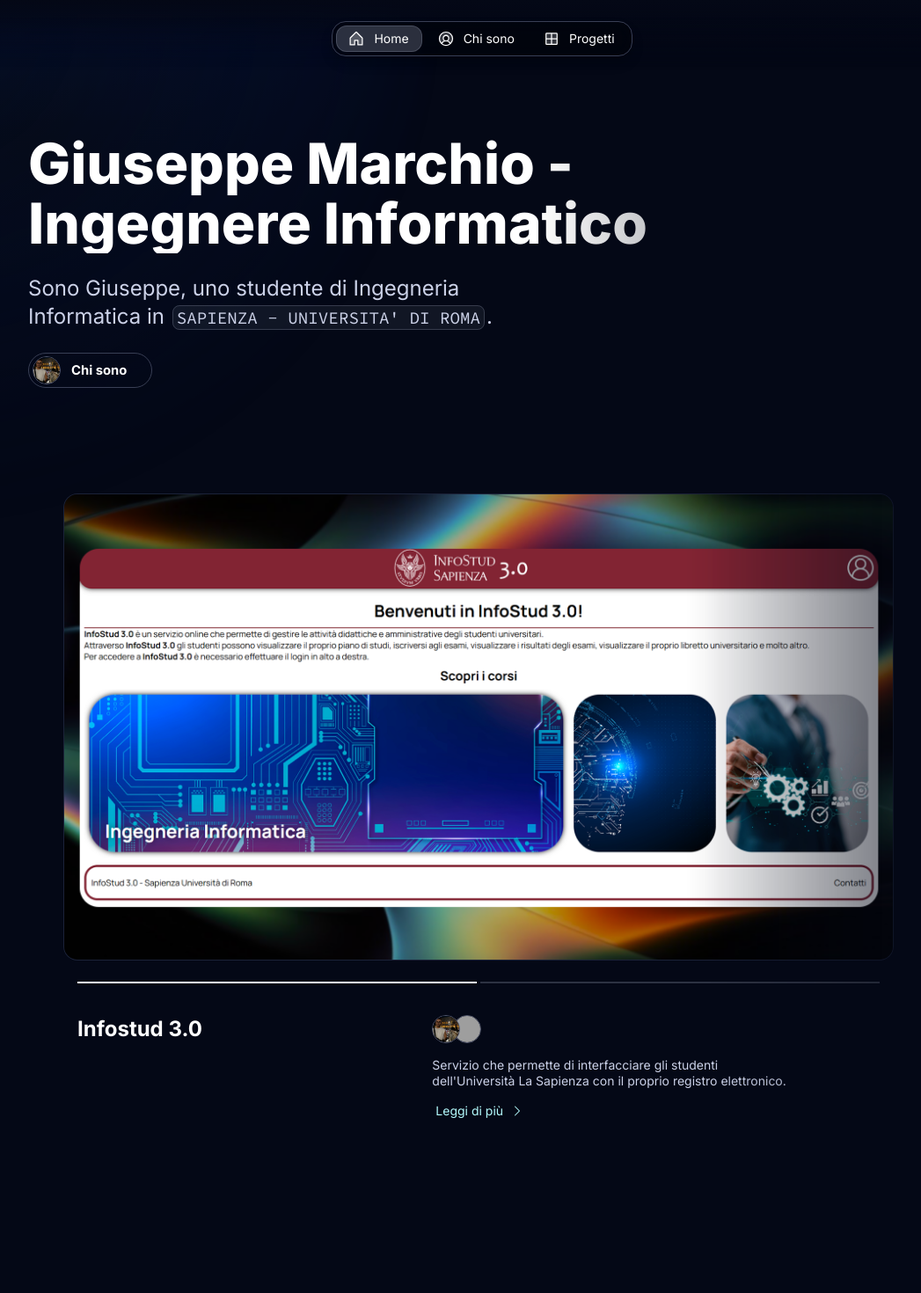
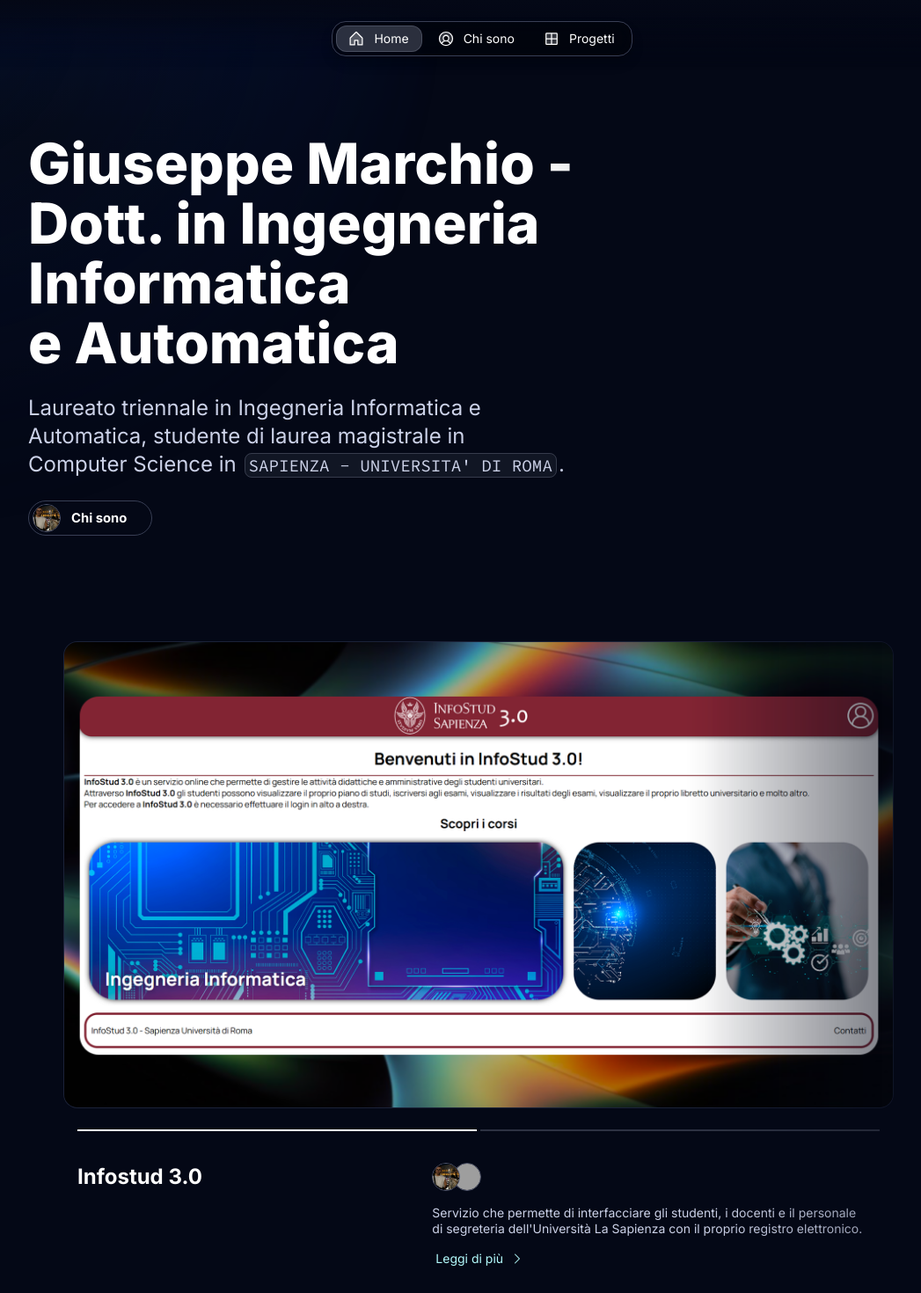
Before and after one commit to giuxeppe/marchiogiuseppe, a Next.js app: page /en in a window 1280 px wide. Shown: the top 1470 px of the page at 88% size, without its empty margins (96-1143 px from the left). Built offline with nearby package versions, Linux system fonts and the light colour scheme; grey boxes are pictures that could not be loaded.

Commit message:
inserimento_voto_laurea

```diff
--- a/src/app/[locale]/work/projects/en/infostud-3.mdx
+++ b/src/app/[locale]/work/projects/en/infostud-3.mdx
@@ -1,7 +1,7 @@
 ---
 title: "Infostud 3.0"
 publishedAt: "2024-09-19"
-summary: "Servizio che permette di interfacciare gli studenti dell'Università La Sapienza con il proprio registro elettronico."
+summary: "Servizio che permette di interfacciare gli studenti, i docenti e il personale di segreteria dell'Università La Sapienza con il proprio registro elettronico."
 images:
   - "/images/projects/project-01/infostud_3_home.png"
   - "/images/projects/project-01/infostud_3_login.png"
@@ -17,3 +17,13 @@
 ---
 
 ## Progetto realizzato da Giuseppe Marchio e Riccardo Mantegazza
+
+InfoStud 3.0 è l’evoluzione del sistema InfoStud 2.0 attualmente in uso presso l’Università degli Studi di Roma “La Sapienza” per la gestione del registro accademico da parte di studenti, docenti e personale di segreteria. Attualmente, per accedere ai servizi accademici, gli studenti devono utilizzare la piattaforma InfoStud 2.0, mentre i docenti accedono a InfoStud.
+
+L’obiettivo del progetto è unificare le due piattaforme in un’unica applicazione web moderna, intuitiva e completa. InfoStud 3.0 non solo offre molte funzionalità già presenti nei sistemi esistenti, ma introduce nuovi strumenti per migliorare l’esperienza utente, come la condivisione del materiale didattico da parte dei docenti, la ricezione delle e-mail per qualsiasi aggiornamento riguardante l’esito degli esami o cambio della password, le comunicazioni interne e una gestione centralizzata e uniforme dei corsi e degli appelli.
+
+Il progetto ha inoltre previsto lo sviluppo di funzionalità avanzate come l’approvazione degli utenti da parte della segreteria, la gestione dei corsi da parte dei docenti, la visualizzazione personalizzata delle dashboard per ciascun ruolo e la creazione di appelli con gestione delle iscrizioni, degli esiti e della chiusura del verbale d’esame.
+
+Il progetto include un confronto tra le soluzioni adottate e le limitazioni riscontrate nei sistemi attualmente in uso, mettendo in evidenza come l’integrazione proposta possa razionalizzare i processi istituzionali universitari e rendere la comunicazione tra studenti, docenti e segreteria più efficace e semplice.
+
+Infine, si propone anche di offrire un contributo concreto al miglioramento dei sistemi informativi universitari, attraverso un modello integrato e scalabile che potrebbe essere esteso ad altri contesti accademici. L’analisi e lo sviluppo di InfoStud 3.0 mirano a dimostrare come un approccio orientato all’utente e supportato da tecnologie moderne possa migliorare sensibilmente l’efficienza e la qualità dell’esperienza accademica per tutte le figure coinvolte.
--- a/src/app/resources/content.js
+++ b/src/app/resources/content.js
@@ -6,7 +6,7 @@
     get name() {
         return `${this.firstName} ${this.lastName}`;
     },
-    role:      'Ingegnere Informatico',
+    role:      'Dott. in Ingegneria Informatica e Automatica',
     avatar:    '/images/avatar.jpg',
     location:  'Europe/Rome',        // Expecting the IANA time zone identifier, e.g., 'Europe/Vienna'
     languages: ['Italian', 'English']  // optional: Leave the array empty if you don't want to display languages
@@ -58,7 +58,7 @@
     title: `${person.name}'s Portfolio`,
     description: `Il mio sito web Portfolio che mostra il mio lavoro da ${person.role}`,
     headline: <>{person.name} - {person.role}</>,
-    subline: <>Sono Giuseppe, uno studente di Ingegneria Informatica in <InlineCode>SAPIENZA - UNIVERSITA' DI ROMA</InlineCode>.</>
+    subline: <>Laureato triennale in Ingegneria Informatica e Automatica, studente di laurea magistrale in Computer Science in <InlineCode>SAPIENZA - UNIVERSITA' DI ROMA</InlineCode>.</>
 }
 
 const about = {
@@ -79,7 +79,7 @@
     intro: {
         display: true,
         title: 'Introduzione',
-        description: <>Sono uno studente di Ingegneria Informatica con la passione della tecnologia, del web e del mondo IT. Ho sviluppato diversi progetti scritti in linguaggi moderni.</>
+        description: <>Sono laureato in Ingegneria Informatica e Automatica e attualmente iscritto al corso di laurea magistrale in Computer Science - Informatica (svolto in lingua inglese) in Sapienza Università di Roma, con la passione della tecnologia, del web e del mondo IT. Ho sviluppato diversi progetti scritti in linguaggi moderni.</>
     },
     work: {
         display: false, // set to false to hide this section
@@ -104,7 +104,7 @@
         institutions: [
             {
                 name: 'Università degli Studi di Roma "Sapienza"',
-                description: <>Laurea triennale in Ingegneria Informatica e Automatica - Votazione ***/110</>,
+                description: <>Laurea triennale in Ingegneria Informatica e Automatica - Votazione 100/110</>,
             },
             {
                 name: 'Istituto Tecnico Industriale "E. Scalfaro" - Catanzaro',
```
